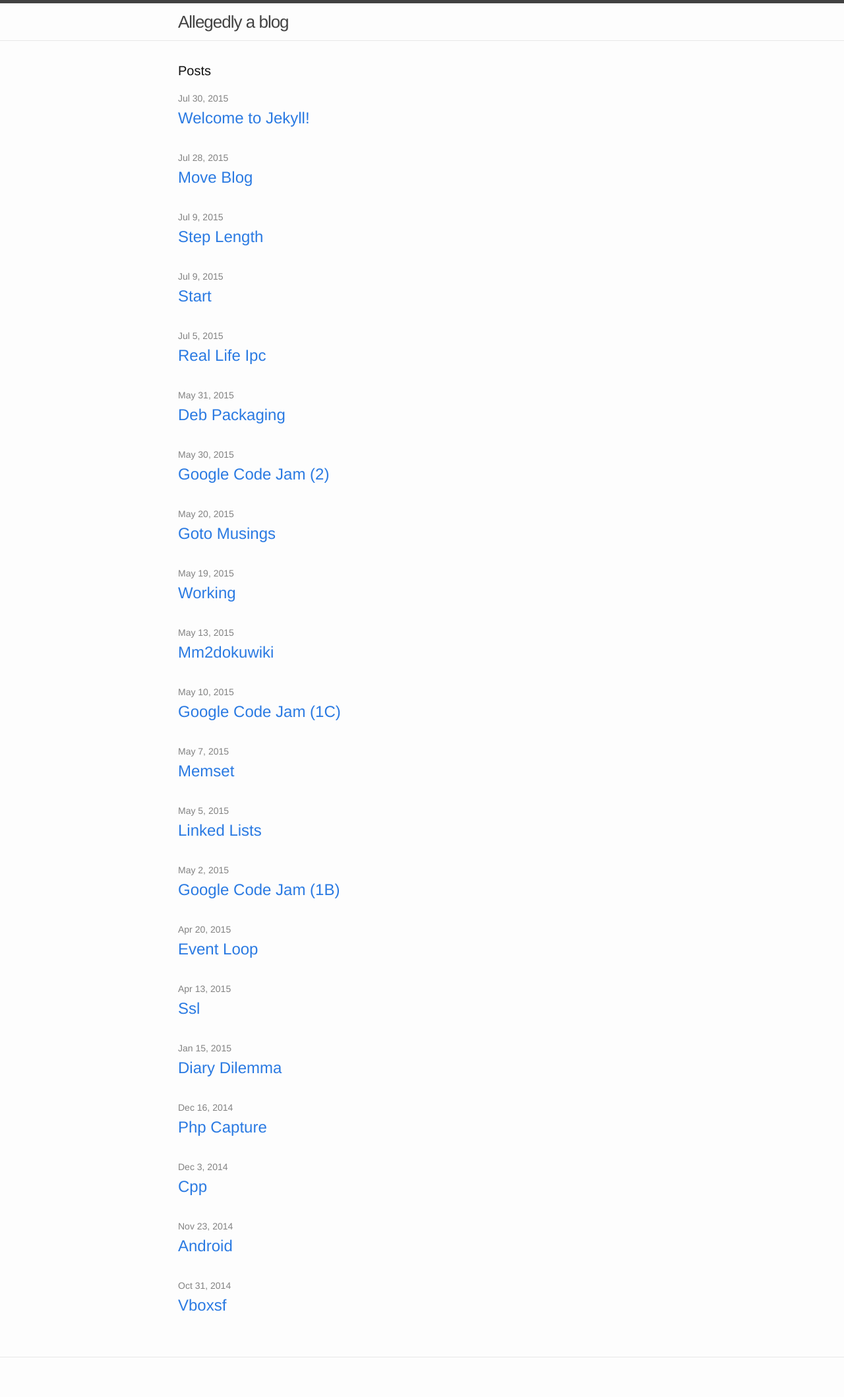
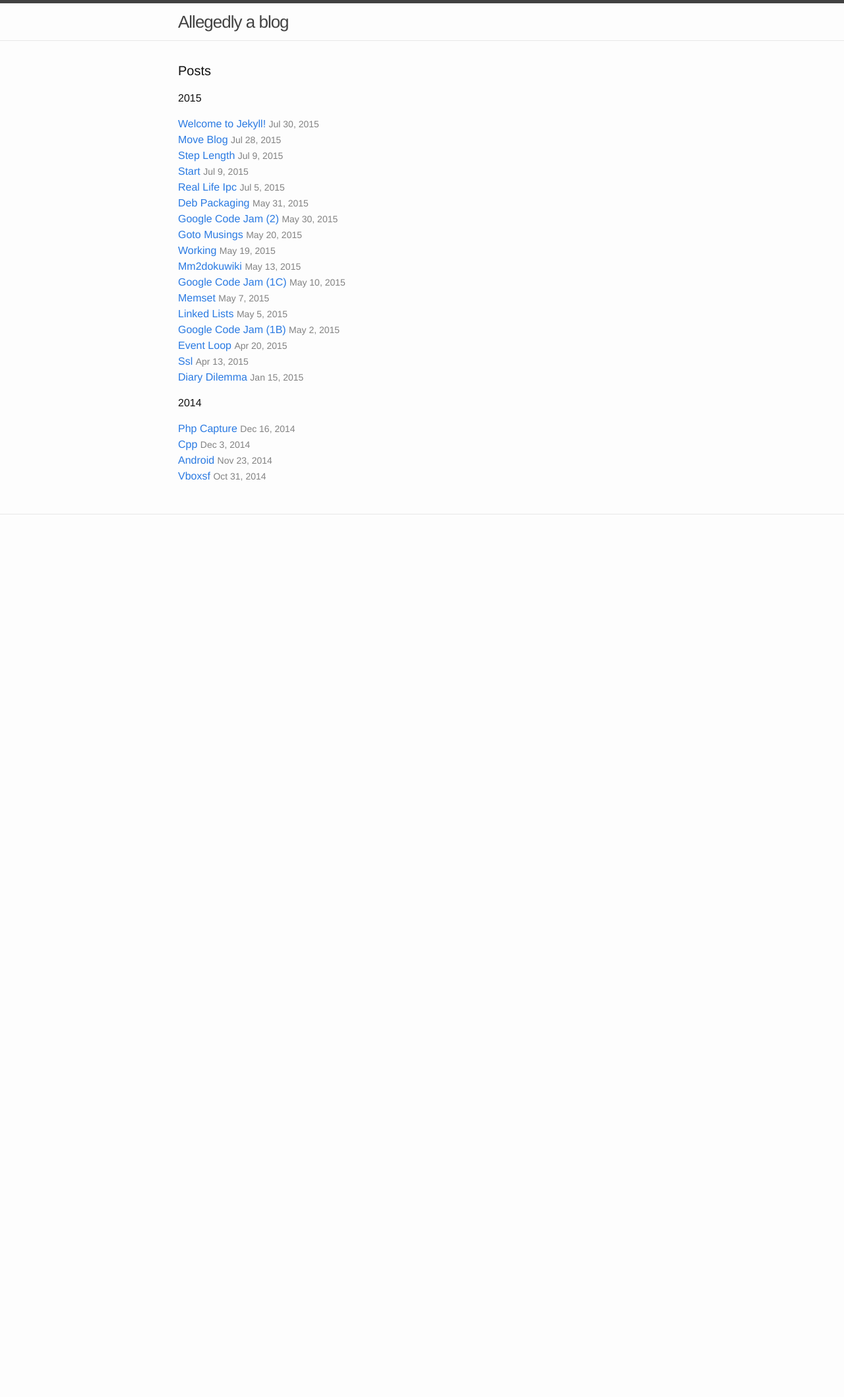
Before and after one commit to Werkov/Werkov.github.io, a Jekyll site: the page built from index.html, in a window 1280 px wide. Shown: the whole page at 66% size. Built offline with Jekyll 4.4.1, drawn with Linux system fonts in a browser that asks for light colours; after the commit the page ends 900 px from its top, so only the background shows below that.

Commit message:
Compacted posts list (thx Rootkovska)

```diff
--- a/_sass/_layout.scss
+++ b/_sass/_layout.scss
@@ -172,10 +172,6 @@
 .post-list {
     margin-left: 0;
     list-style: none;
-
-    > li {
-        margin-bottom: $spacing-unit;
-    }
 }
 
 .post-meta {
@@ -184,8 +180,7 @@
 }
 
 .post-link {
-    display: block;
-    font-size: 24px;
+    display: inline;
 }
 
 
--- a/index.html
+++ b/index.html
@@ -5,17 +5,18 @@ layout: default
 <div class="home">
 
   <h1 class="page-heading">Posts</h1>
+  {% for post in site.posts %}
+      {% capture post_year %}{{ post.date | date: "%Y" }}{% endcapture %}
+      {% if post_year != current_year %}
+          {% unless forloop.first %}</ul>{% endunless %}
+          <p>{{ post_year }}</p>
+          <ul class="post-list">
+          {% capture current_year %}{{ post_year }}{% endcapture %}
+      {% endif %}
 
-  <ul class="post-list">
-    {% for post in site.posts %}
-      <li>
-        <span class="post-meta">{{ post.date | date: "%b %-d, %Y" }}</span>
-
-        <h2>
-          <a class="post-link" href="{{ post.url | prepend: site.baseurl }}">{{ post.title }}</a>
-        </h2>
-      </li>
-    {% endfor %}
-  </ul>
-
+          <li>
+              <a class="post-link" href="{{ post.url | prepend: site.baseurl }}">{{ post.title }}</a>
+              <span class="post-meta">{{ post.date | date: "%b %-d, %Y" }}</span>
+          </li>
+  {% endfor %}
 </div>
```
